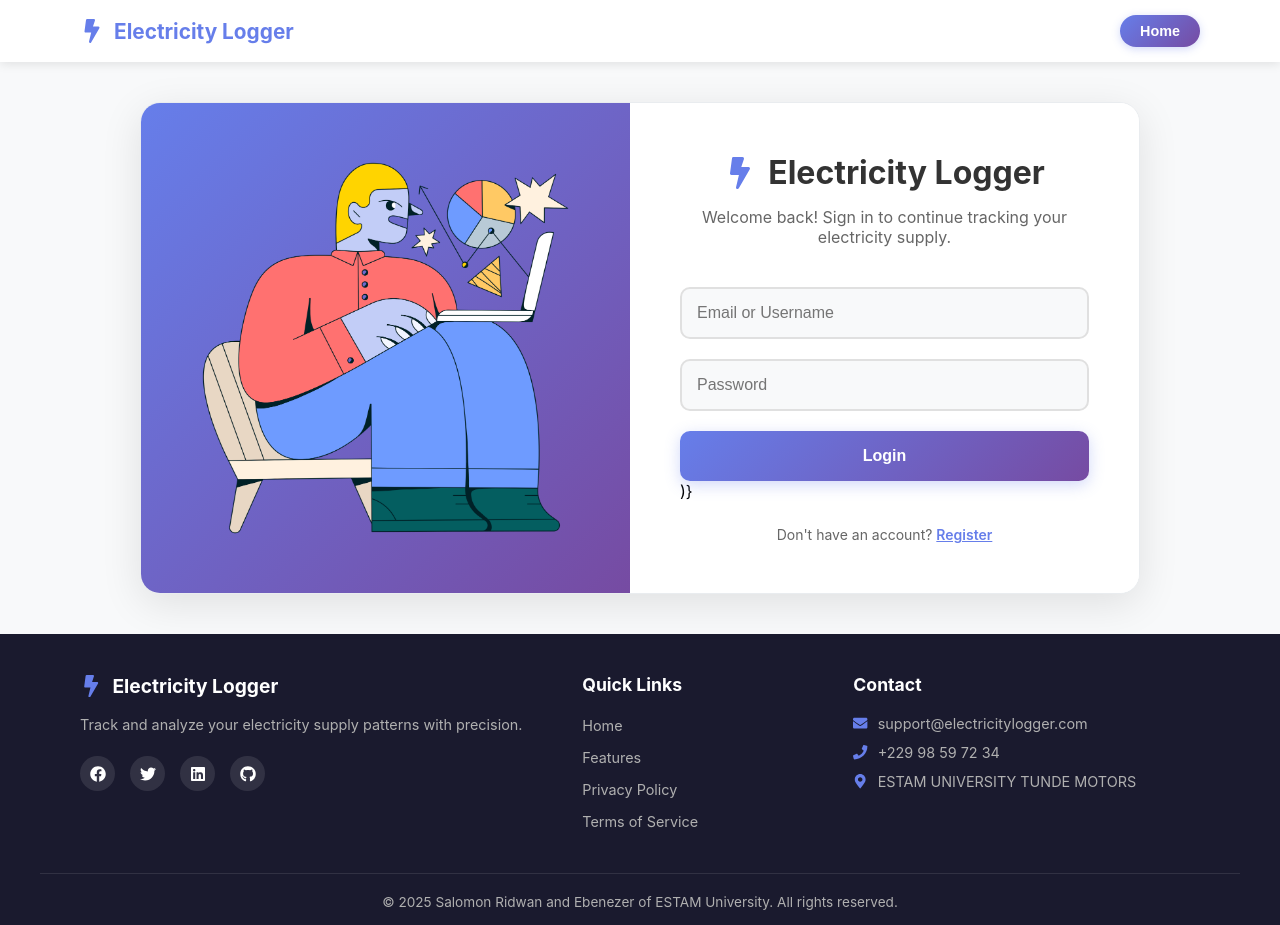
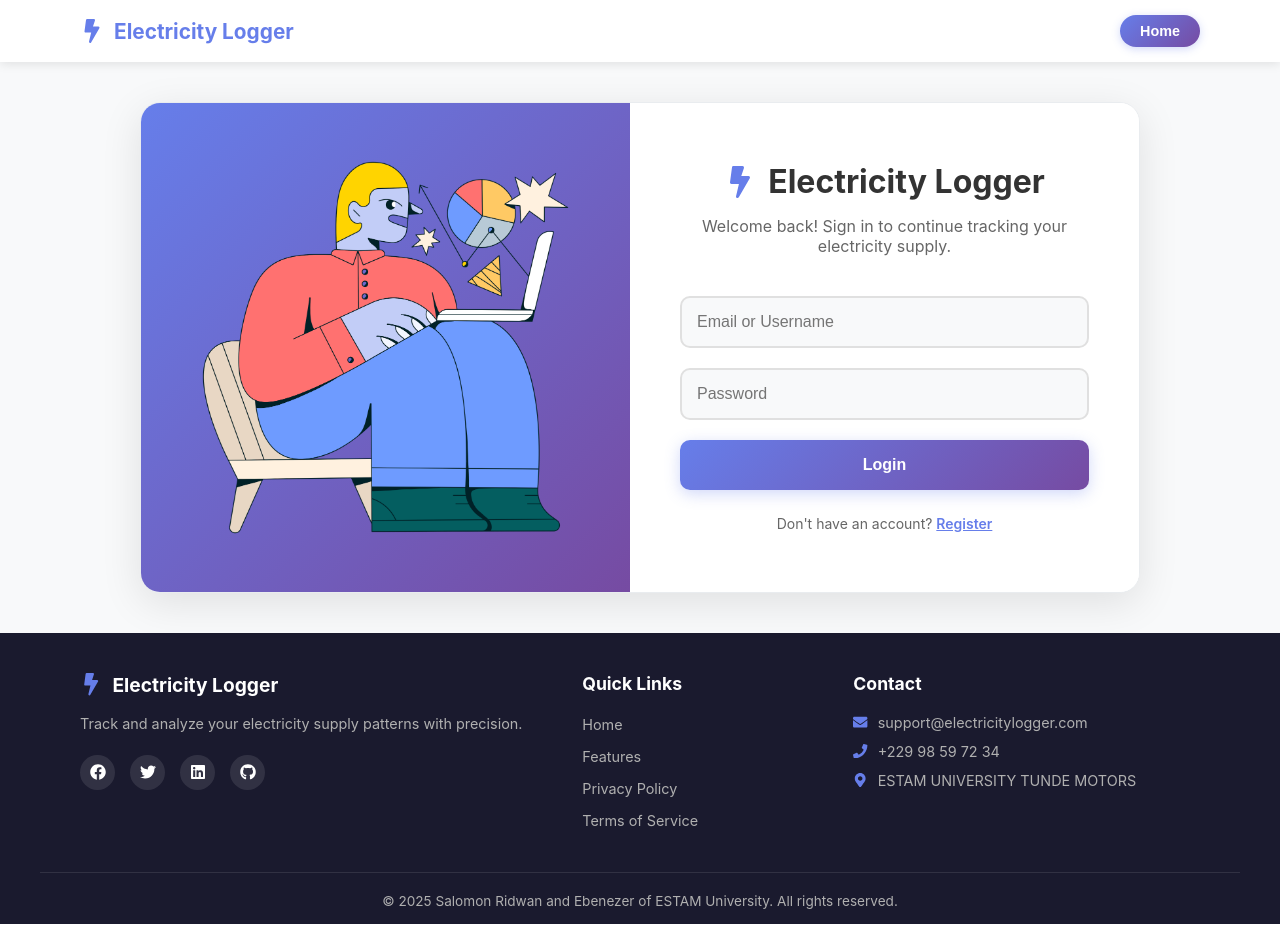
Before and after one commit to thatdeveloperkokou/era-bot-group3, a React (Create React App) app in the folder frontend/: page /login in a window 1280 px wide. Built offline with nearby package versions, Linux system fonts and the light colour scheme; no server answers.

Commit message:
fix the mapbox issue with adresses

```diff
--- a/frontend/src/components/Login.js
+++ b/frontend/src/components/Login.js
@@ -156,9 +156,6 @@ const Login = () => {
           </div>
 
           {/* Email verification UI temporarily disabled - kept for easy restoration */}
-          {/* {showVerification ? (
-            <div className="verification-form">...</div>
-          ) : ( */}
             <form onSubmit={handleSubmit} className="login-form">
               <div className="form-group">
                 <input
@@ -210,7 +207,6 @@ const Login = () => {
                 {loading ? 'Please wait...' : (isLogin ? 'Login' : 'Register')}
               </button>
             </form>
-          )}
 
           <div className="toggle-auth">
             <p>
```
Also changed, not shown: 1 other file (tests, documents, lock files or other folders).
